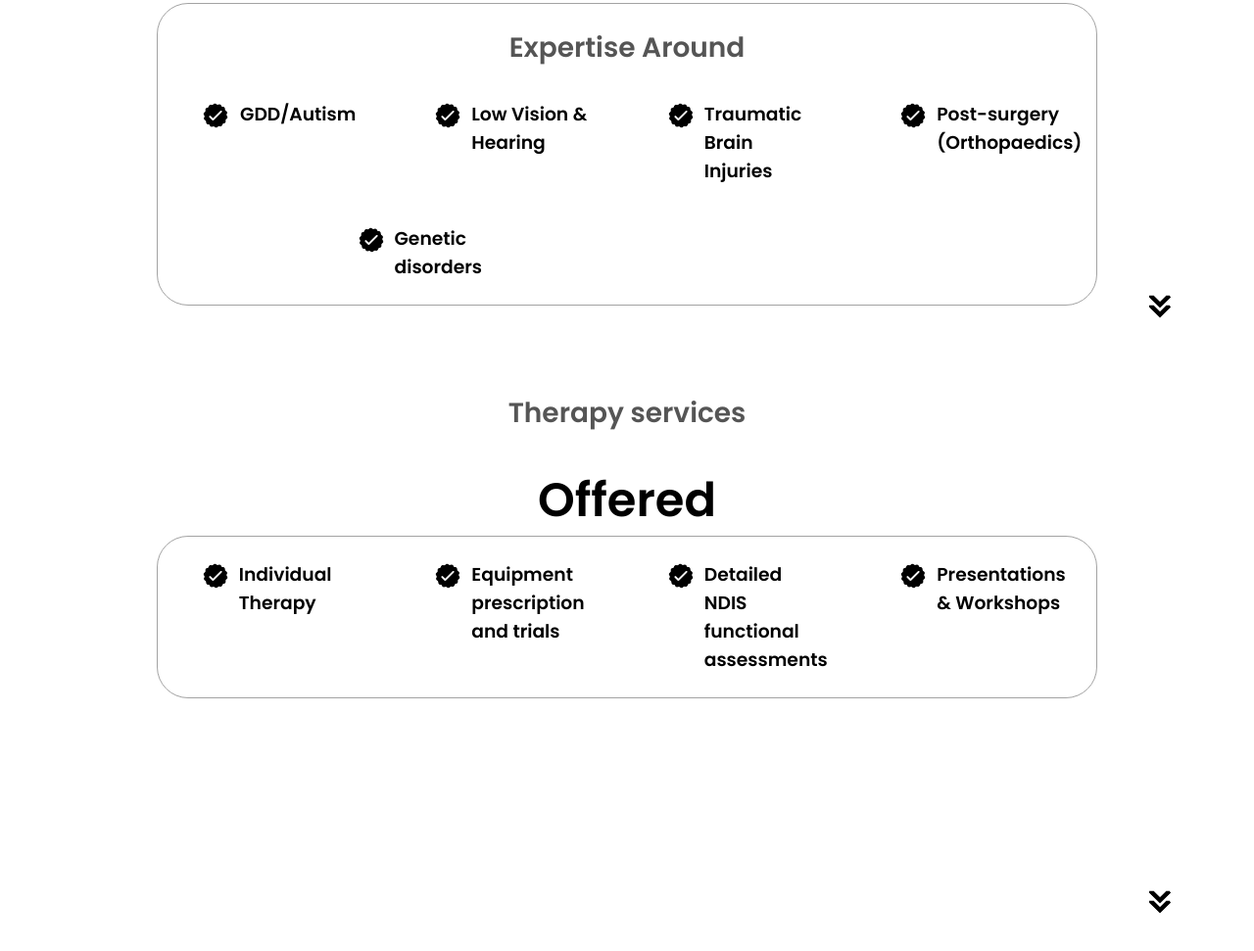
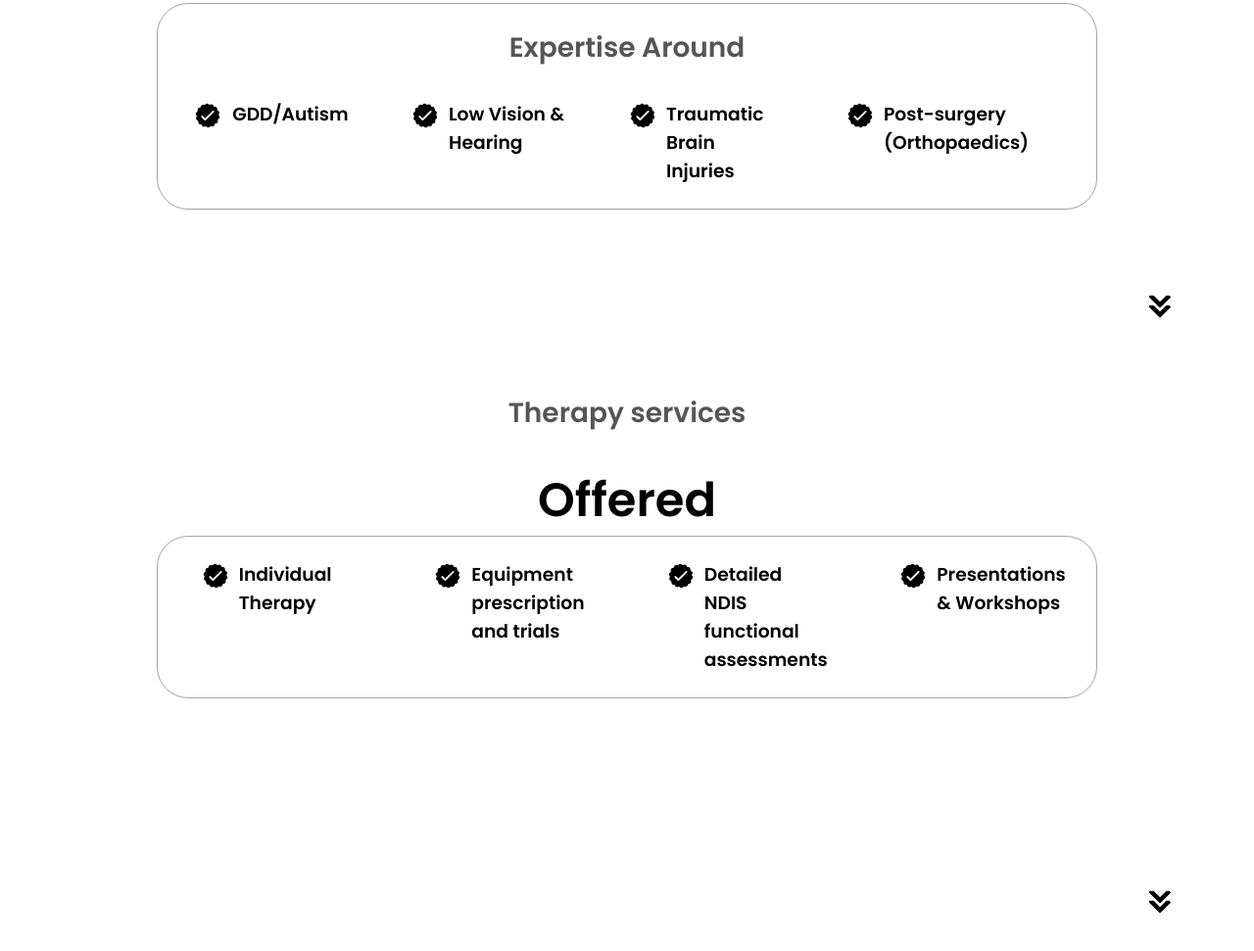
Before and after one commit to whereisdev1/whereisdev1.github.io, a plain HTML site: page index.html in a window 1280 px wide. Shown: the part 1743-2714 px from the top of the page at 98% size. Drawn offline with Linux system fonts and the light colour scheme.

Commit message:
Update index.html
removed genetic disorders

```diff
--- a/index.html
+++ b/index.html
@@ -152,16 +152,6 @@
                             <h3>Post-surgery (Orthopaedics)</h3>
                         </div>
                     </article>
-                    <article>
-                        <img
-                        src="/assets/checkmark.png"
-                        alt="experience icon"
-                        class="icon"
-                        />
-                        <div>
-                            <h3>Genetic disorders</h3>
-                        </div>
-                    </article>
                 <div>
             </div>
             <img src="assets/arrow.png"
```
